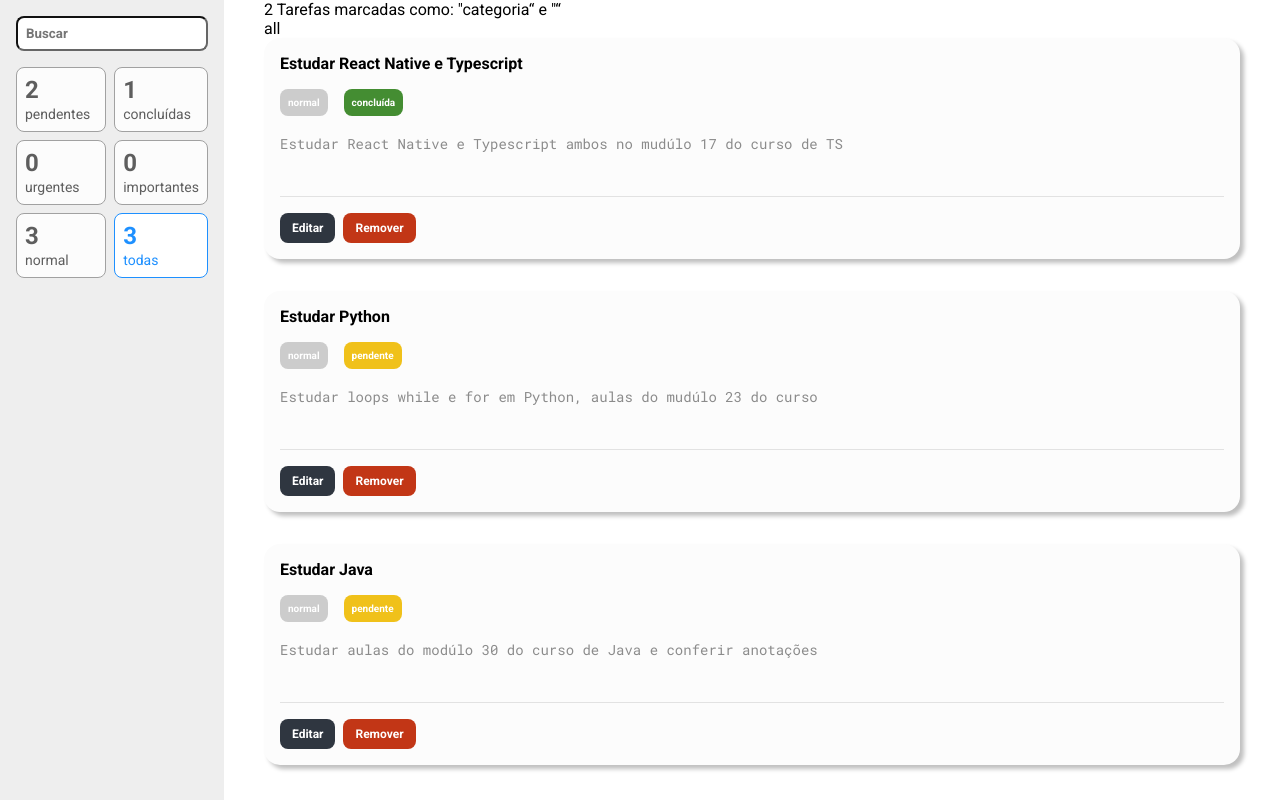
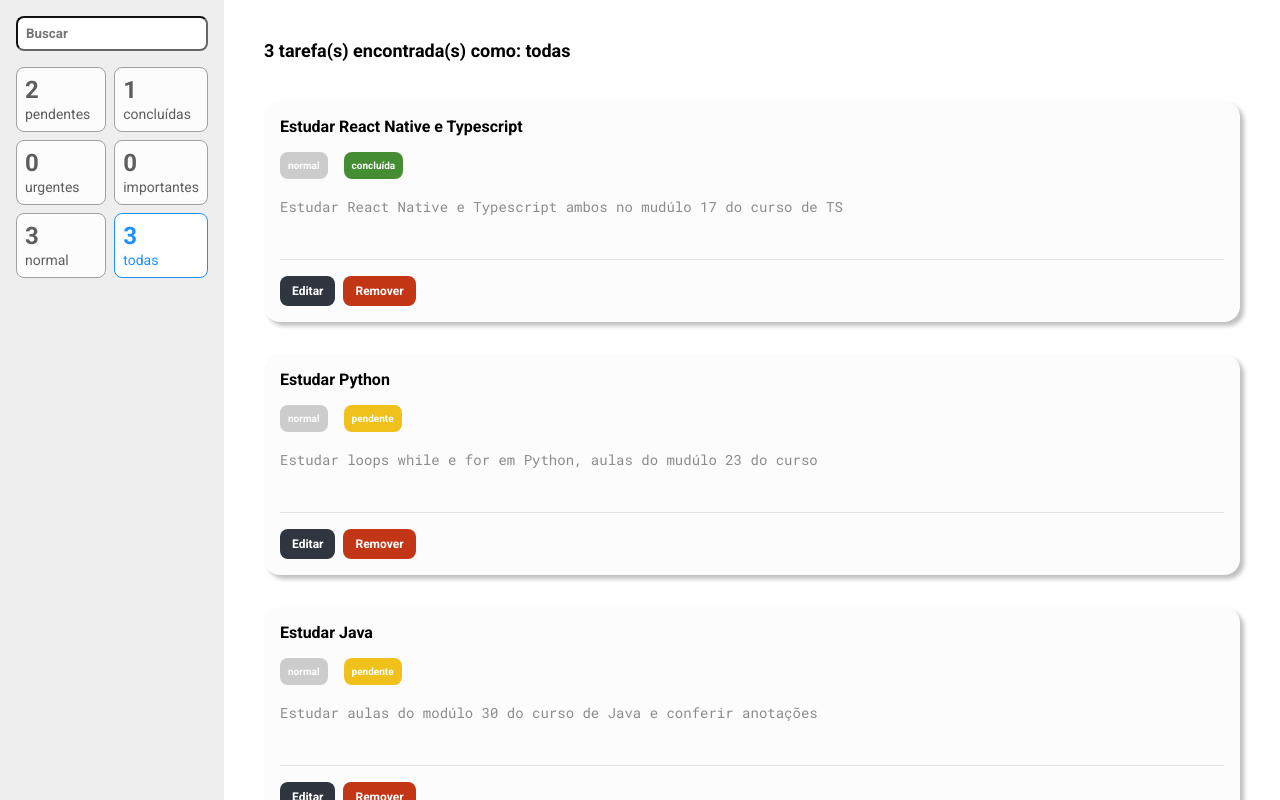
Before and after one commit to jonattasmoraes/tasks-list, a React (Create React App) app: page / in a window 1280 px wide. Built offline with nearby package versions, Linux system fonts and the light colour scheme.

Commit message:
feat: implement results of filters in the project
Implemented filter results in the project, applied performance optimization techniques, and styled response messages of the filters.

```diff
--- a/src/containers/tasksList/styles.ts
+++ b/src/containers/tasksList/styles.ts
@@ -5,3 +5,11 @@ export const Container = styled.main`
   height: 100vh;
   overflow-y: scroll;
 `
+
+export const Result = styled.p`
+  display: block;
+  margin-top: 40px;
+  margin-bottom: 40px;
+  font-size: 18px;
+  font-weight: bold;
+`
--- a/src/containers/tasksList/tasksList.tsx
+++ b/src/containers/tasksList/tasksList.tsx
@@ -1,7 +1,7 @@
 import { useSelector } from 'react-redux'
 
 import Task from '../../components/task/task'
-import { Container } from '../tasksList/styles'
+import { Container, Result } from '../tasksList/styles'
 
 import { RootReducer } from '../../store'
 
@@ -32,18 +32,28 @@ const TasksList = () => {
     }
   }
 
+  const resultFilter = (amount: number) => {
+    let message = ''
+    const completed =
+      term !== undefined && term.length > 0 ? ` e "${term}"` : ''
+
+    if (critery === 'all') {
+      message = `${amount} tarefa(s) encontrada(s) como: todas${completed}`
+    } else {
+      message = `${amount} tarefa(s) encontrada(s) como: "${`${critery} = ${value}`}" ${completed}`
+    }
+
+    return message
+  }
+
+  const tasks = taskFilter()
+  const message = resultFilter(tasks.length)
+
   return (
     <Container>
-      <p>
-        2 Tarefas marcadas como: &quot;categoria&ldquo; e &quot;{term}&ldquo;
-      </p>
+      <Result>{message}</Result>
       <ul>
-        <li>{term}</li>
-        <li>{critery}</li>
-        <li>{value}</li>
-      </ul>
-      <ul>
-        {taskFilter().map((t) => (
+        {tasks.map((t) => (
           <li key={t.title}>
             <Task
               id={t.id}
```
